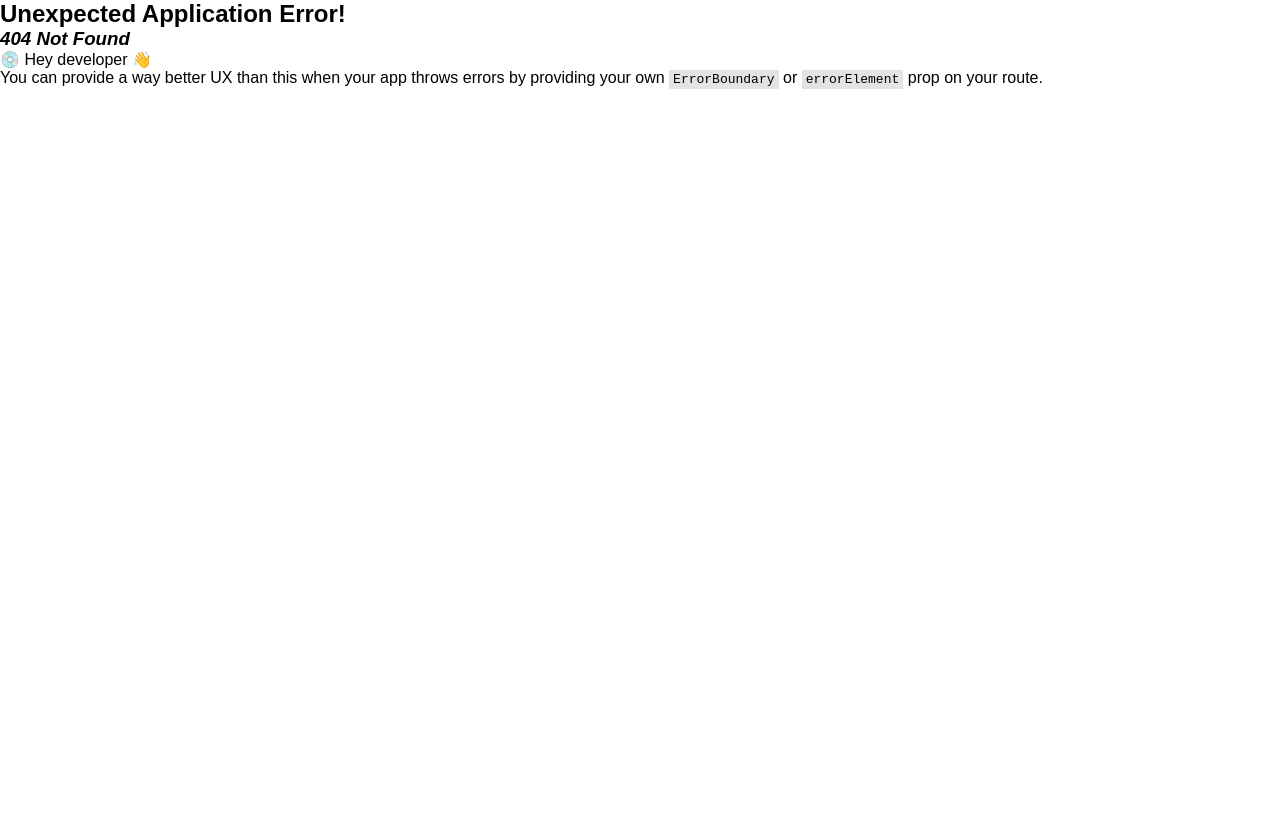
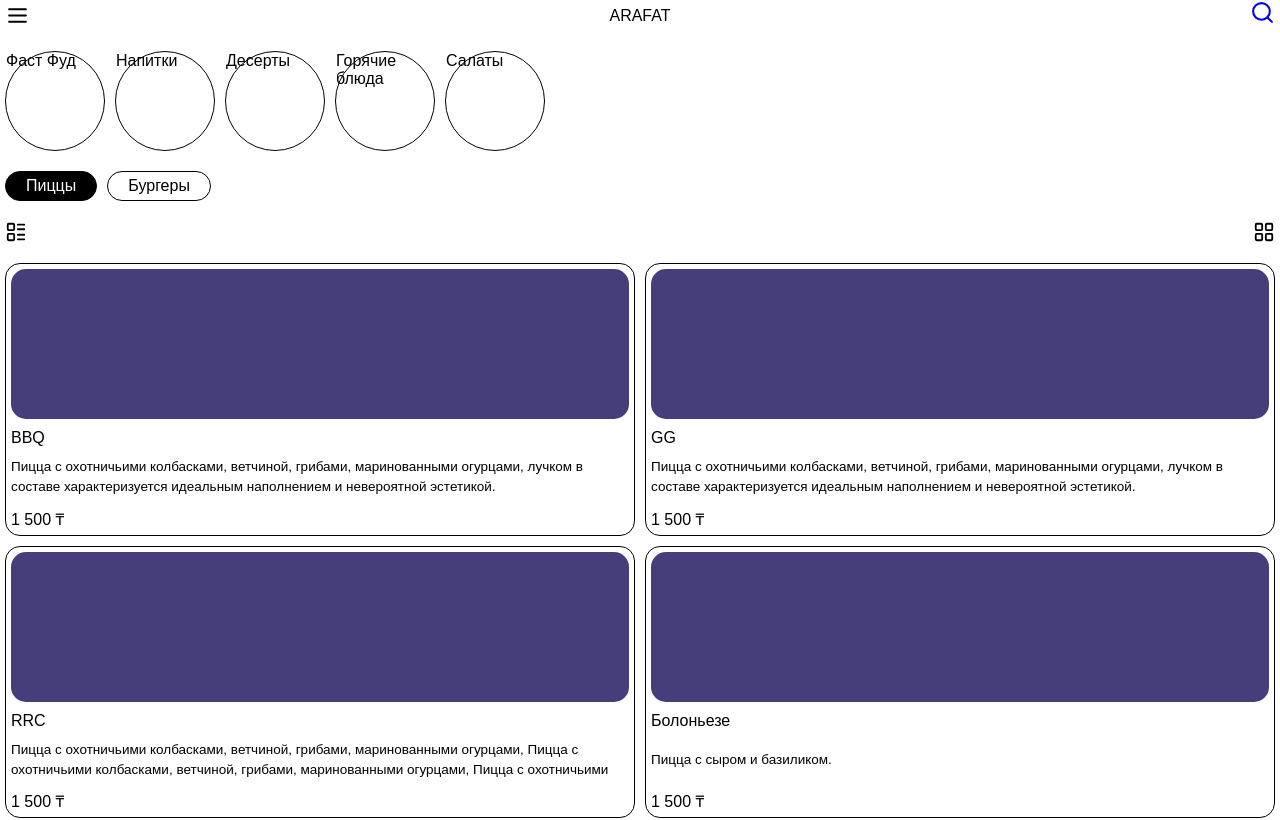
Before and after one commit to benzogang666/neiz, a React (Vite) app: page / in a window 1280 px wide. Before the commit this address had no page. Shown: the top 820 px of the page. Built offline with nearby package versions, Linux system fonts and the light colour scheme.

Commit message:
first commit

```diff
--- a/src/components/header/Header.jsx
+++ b/src/components/header/Header.jsx
@@ -1,3 +1,4 @@
+import { NavLink } from "react-router";
 import "./Header.css";
 
 import { LuMenu, LuSearch } from "react-icons/lu";
@@ -8,7 +9,9 @@ const Header = () => {
       <div className="header">
         <LuMenu className="header-icon" />
         <div className="named">ARAFAT</div>
-        <LuSearch className="header-icon" />
+        <NavLink className="header-icon">
+          <LuSearch />
+        </NavLink>
       </div>
     </>
   );
--- a/src/router.jsx
+++ b/src/router.jsx
@@ -7,11 +7,11 @@ import Search from "./pages/search/Search";
 
 const router = createBrowserRouter([
   {
-    path: "nope",
+    path: "/",
     element: <Layout />,
     children: [
       {
-        path: "",
+        path: "/",
         element: <Menu />,
       },
       {
```
